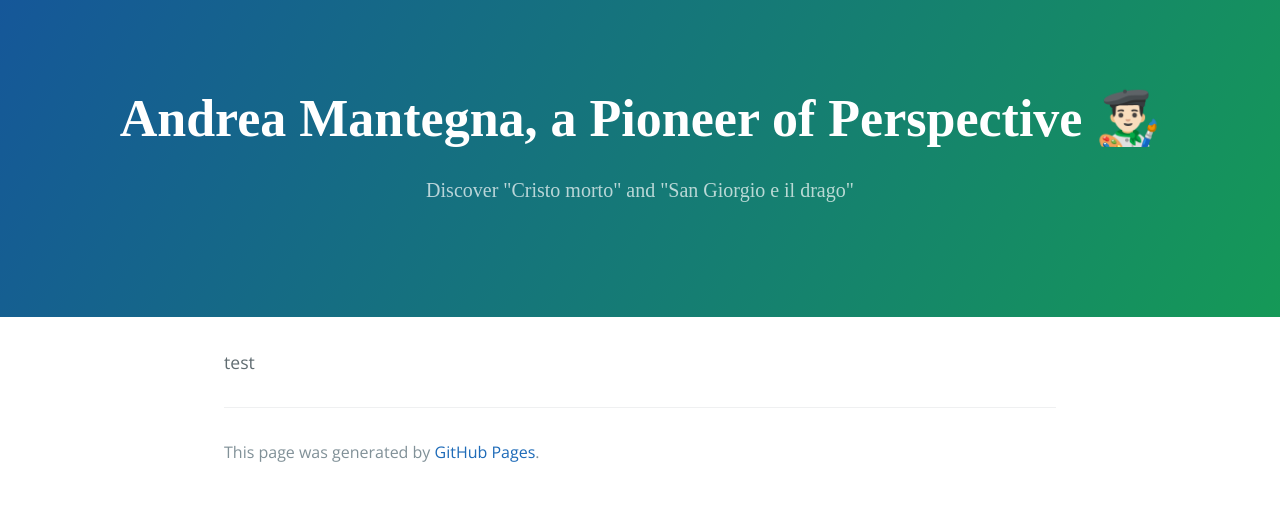
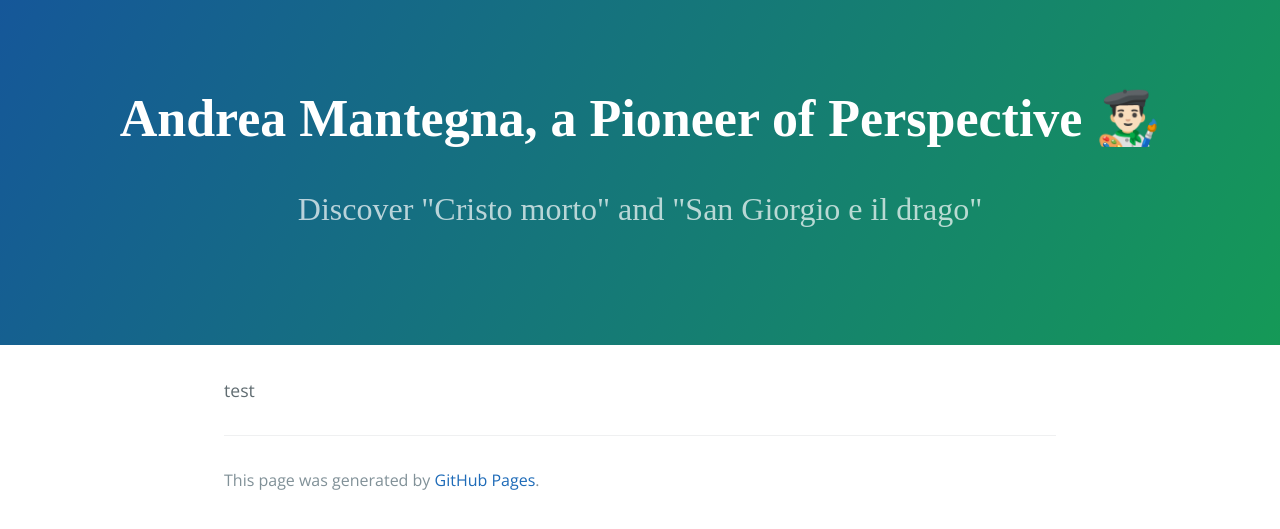
Before and after one commit to KevinITS-site/KevinITS-site.github.io, a Jekyll site: the page built from cristomorto.md, in a window 1280 px wide. Shown: the top 529 px of the page. Built offline with Jekyll 4.4.1, drawn with Linux system fonts in a browser that asks for light colours; our own code applies the rules of GitHub Pages for plain Markdown files.

Commit message:
Update default.html

```diff
--- a/_layouts/default.html
+++ b/_layouts/default.html
@@ -17,7 +17,7 @@
 
     <header class="page-header" role="banner">
       <h1 class="project-name" style="font-family: 'Times New Roman', serif;">{{ page.title | default: site.title | default: site.github.repository_name }}</h1>
-      <h2 class="project-tagline" style="font-family: 'Times New Roman', serif;">{{ page.description | default: site.description | default: site.github.project_tagline }}</h2>
+      <h2 class="project-tagline" style="font-family: 'Times New Roman', serif; font-size: 2em;">{{ page.description | default: site.description | default: site.github.project_tagline }}</h2>
       {% if site.github.is_project_page %}
 
       {% endif %}
```
